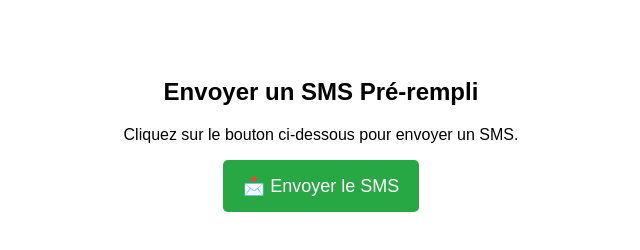
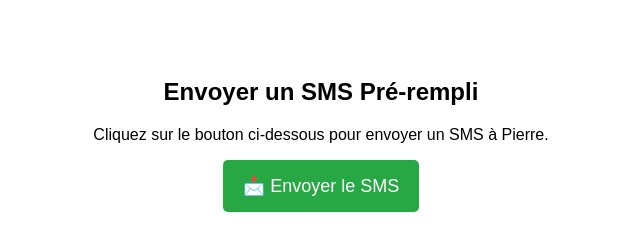
Before and after one commit to GroupeBF/Leo2, a plain HTML site: page index.html in a window 1280 px wide. Shown: the whole page, without its empty margins (319-959 px from the left). Drawn offline with Linux system fonts and the light colour scheme.

Commit message:
Update index.html

```diff
--- a/index.html
+++ b/index.html
@@ -24,7 +24,7 @@
 <body>
 
     <h2>Envoyer un SMS Pré-rempli</h2>
-    <p>Cliquez sur le bouton ci-dessous pour envoyer un SMS.</p>
+    <p>Cliquez sur le bouton ci-dessous pour envoyer un SMS à Pierre.</p>
 
     <!-- Bouton SMS -->
     <a class="sms-button" href="sms:0603981365?body=Bonjour,%20j'aimerais%20en%20savoir%20plus.">
```
